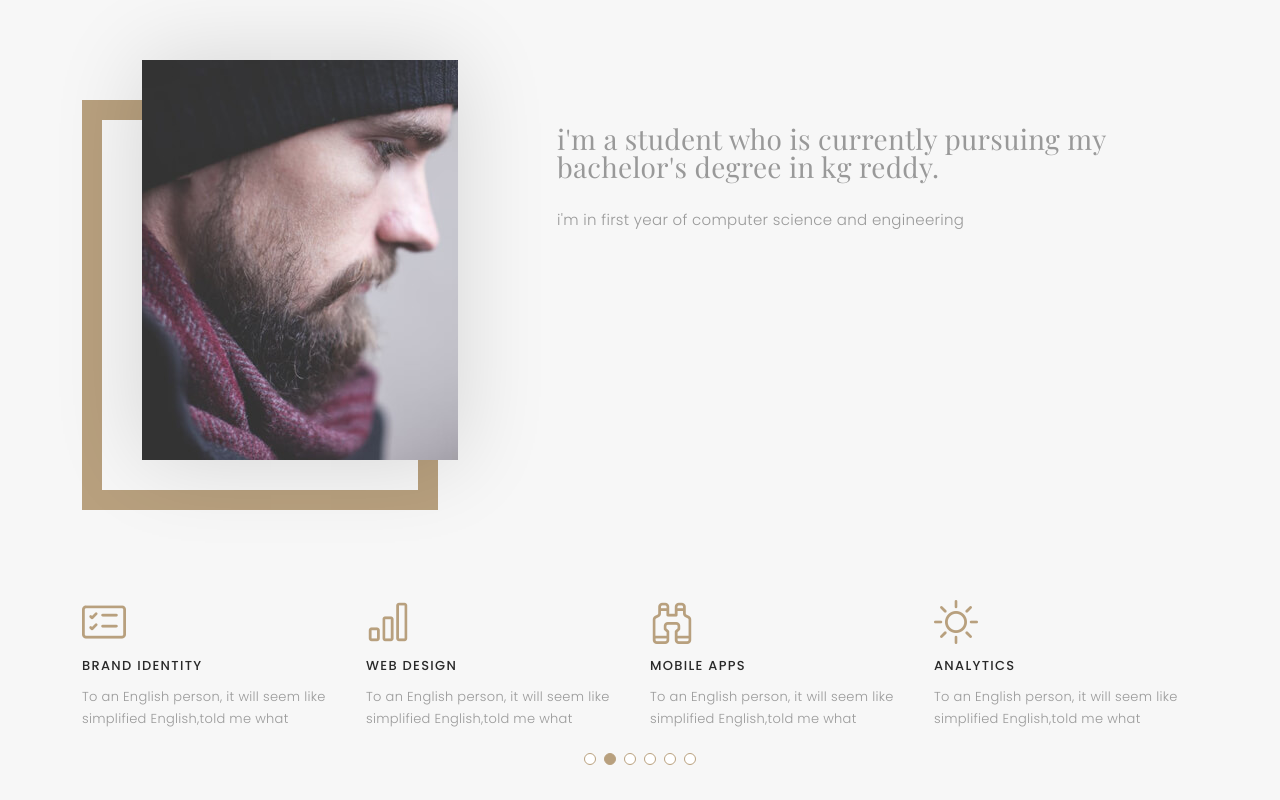
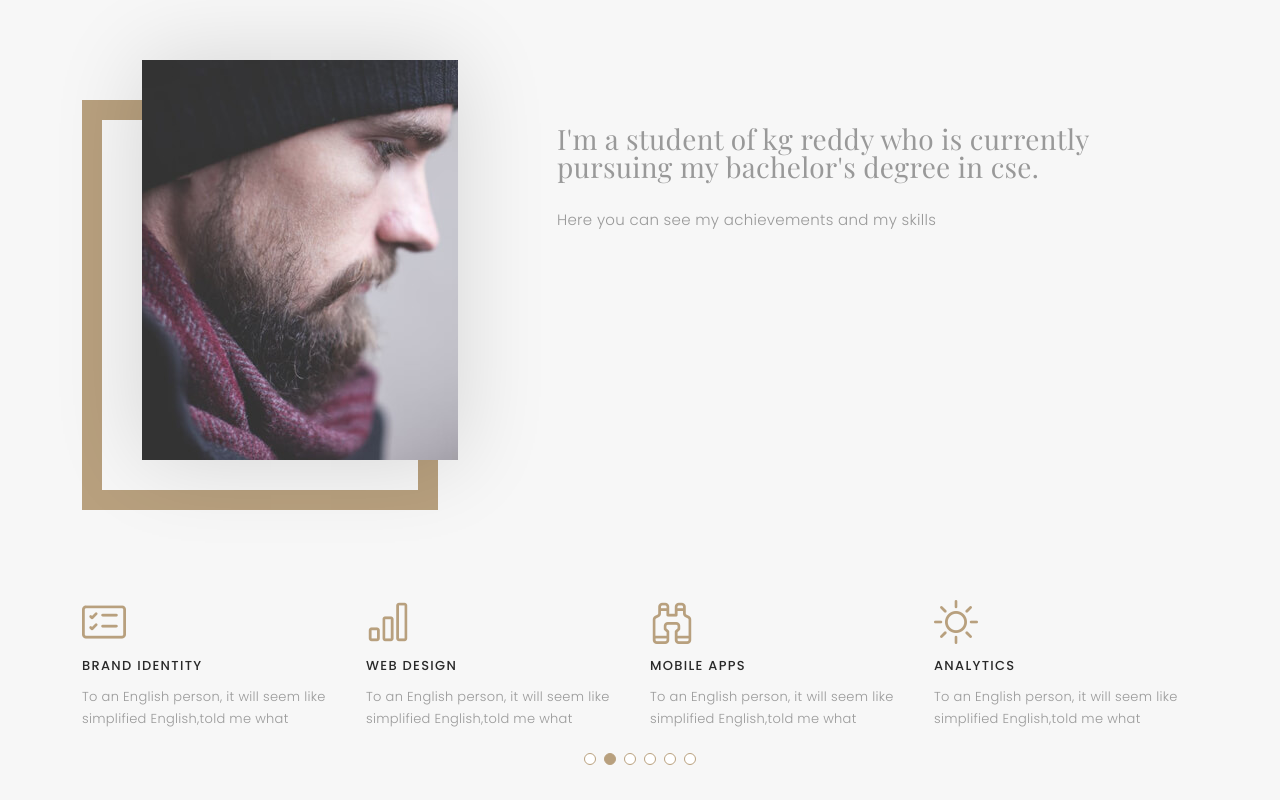
Before and after one commit to BHAKTULA-VIGNESH/vigneshportfolio, a plain HTML site: page index.html in a window 1280 px wide. Shown: the part 820-1620 px from the top of the page. Drawn offline with nearby package versions, Linux system fonts and the light colour scheme; a web font is replaced by a local one.

Commit message:
Update index.html

```diff
--- a/index.html
+++ b/index.html
@@ -5,7 +5,7 @@
   <meta charset="utf-8">
   <meta content="width=device-width, initial-scale=1.0" name="viewport">
 
-  <title>My Resume - Index</title>
+  <title>My portfolio - Index</title>
   <meta content="" name="description">
   <meta content="" name="keywords">
 
@@ -94,8 +94,8 @@
           <div class="col-lg-7">
             <div class="about-descr">
 
-              <p class="p-heading">i'm a student who is currently pursuing my bachelor's degree in kg reddy.</p>
-              <p class="separator">i'm in first year of computer science and engineering </p>
+              <p class="p-heading">I'm a student of kg reddy who is currently pursuing my bachelor's degree in cse.</p>
+              <p class="separator">Here you can see my achievements and my skills </p>
 
             </div>
 
@@ -336,7 +336,7 @@
                 <h2 class="mb-30">GET IN TOUCH</h2>
 
                 <ul class="contact-details">
-                  <li><span>street no.1 Nalanda nagar,Attapur</span></li>
+                  <li><span>street no.1, Nalanda nagar, Attapur</span></li>
                   <li><span>Hyderabad,Telangana,India</span></li>
                   <li><span>+91 8897488431</span></li>
                   <li><span>Vigneshbhaktula@gmail.com</span></li>
```
